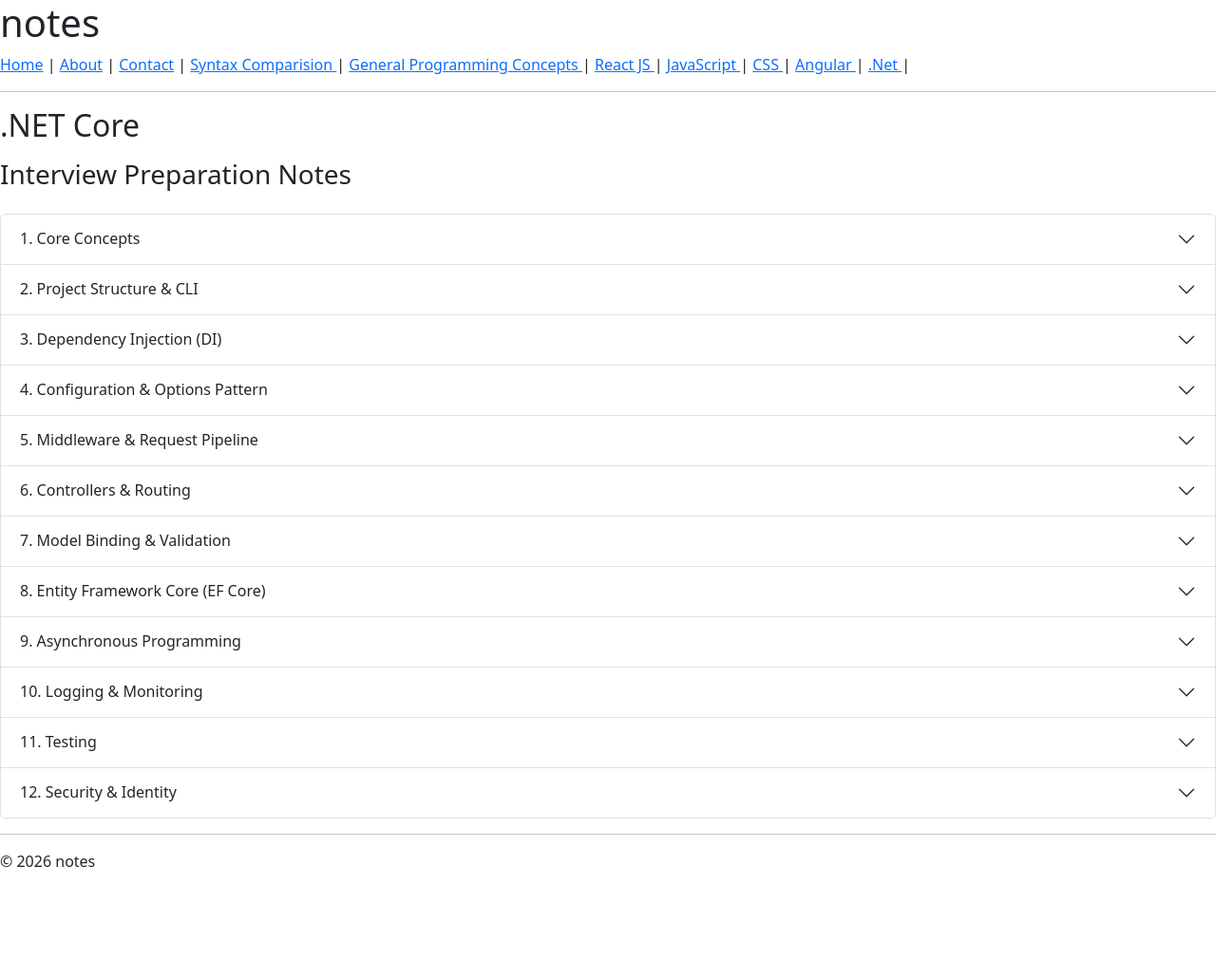
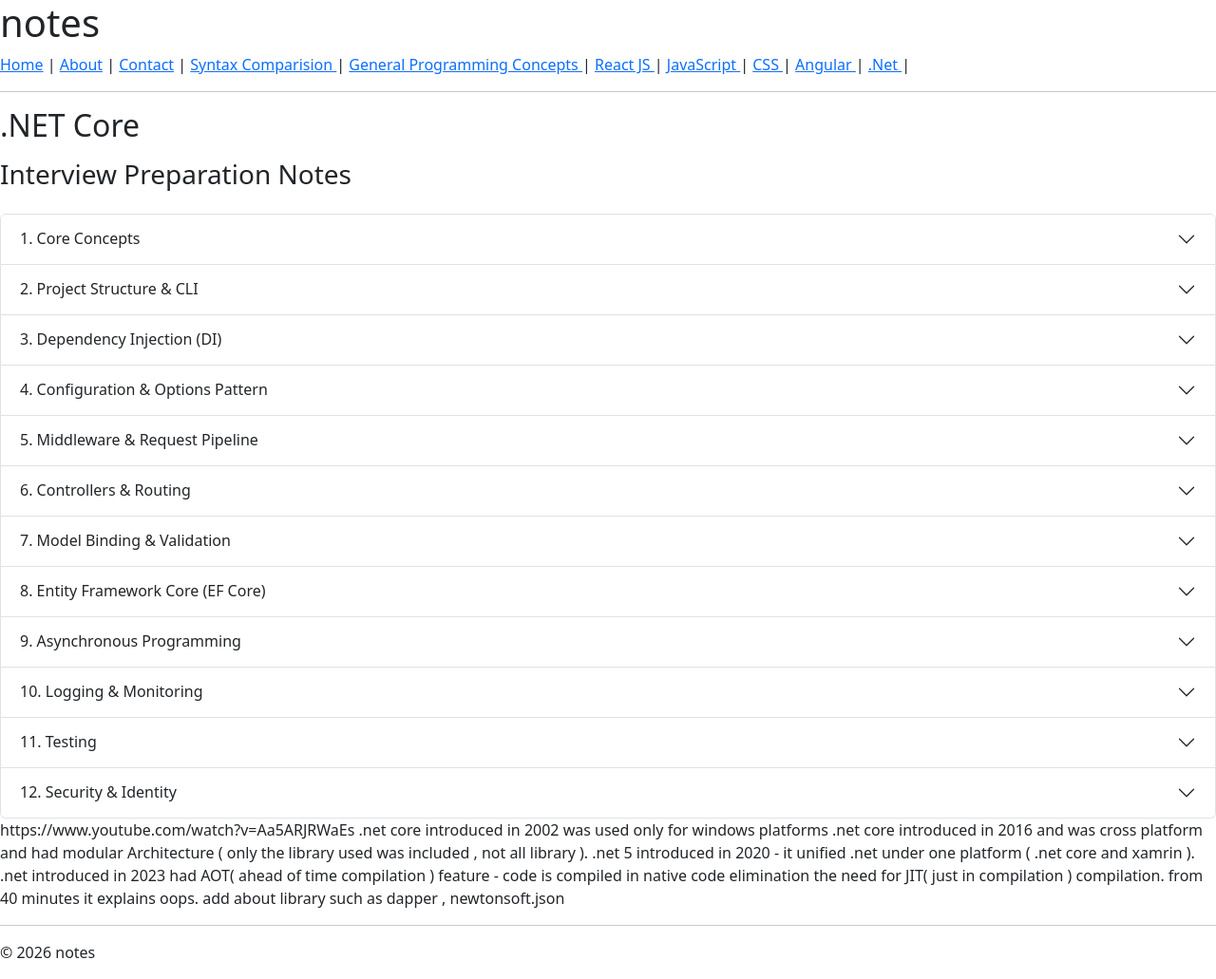
Before and after one commit to harmeet773/notes, a Jekyll site: the page built from dotNet.html, in a window 1280 px wide. Shown: the whole page at 95% size. Built offline with Jekyll 4.4.1, drawn with Linux system fonts in a browser that asks for light colours; before the commit the page ends 935 px from its top, so only the background shows below that.

Commit message:
added more notes

```diff
--- a/GeneralProgrammingConcepts.html
+++ b/GeneralProgrammingConcepts.html
@@ -115,3 +115,7 @@ with help of  multi process programming we can run the code on different machine
 <p>
 event listeners  - event listeners listens to the subscribed event , they get invoked every time the event happens , as long as the listener is active.
 Instead of listening to event listener on DOM we can listen on specific elements of DOM , etc .</p>
+
+
+
+Namespaces are used to organize code and prevent naming conflicts by grouping related classes and components under a logical container. Languages like C#, C++, Java (packages), Python (modules), PHP, TypeScript, Go, and Rust support namespaces or similar concepts.
--- a/angular.html
+++ b/angular.html
@@ -366,3 +366,5 @@ onSubmit() {
     </div>
   </div>
 </div>
+
+https://www.youtube.com/watch?v=-FyMkfvyYIY&list=PPSV
--- a/dotNet.html
+++ b/dotNet.html
@@ -466,3 +466,17 @@ app.UseAuthorization();
     </div>
   </div>
 </div>
+
+
+
+https://www.youtube.com/watch?v=Aa5ARJRWaEs
+
+.net core introduced in 2002 was used only for windows platforms
+.net core introduced in 2016 and was cross platform and had modular Architecture ( only the library used was included , not all library ).
+.net 5 introduced in 2020 - it unified .net under one platform  ( .net core and xamrin  ).
+.net introduced in 2023  had AOT( ahead of time compilation ) feature - code is compiled in native code elimination the need for JIT( just in compilation ) compilation.
+
+
+from 40 minutes it explains oops.
+
+add about library such as dapper , newtonsoft.json
```
Also changed, not shown: javaScript.html (+54 -0 lines).
